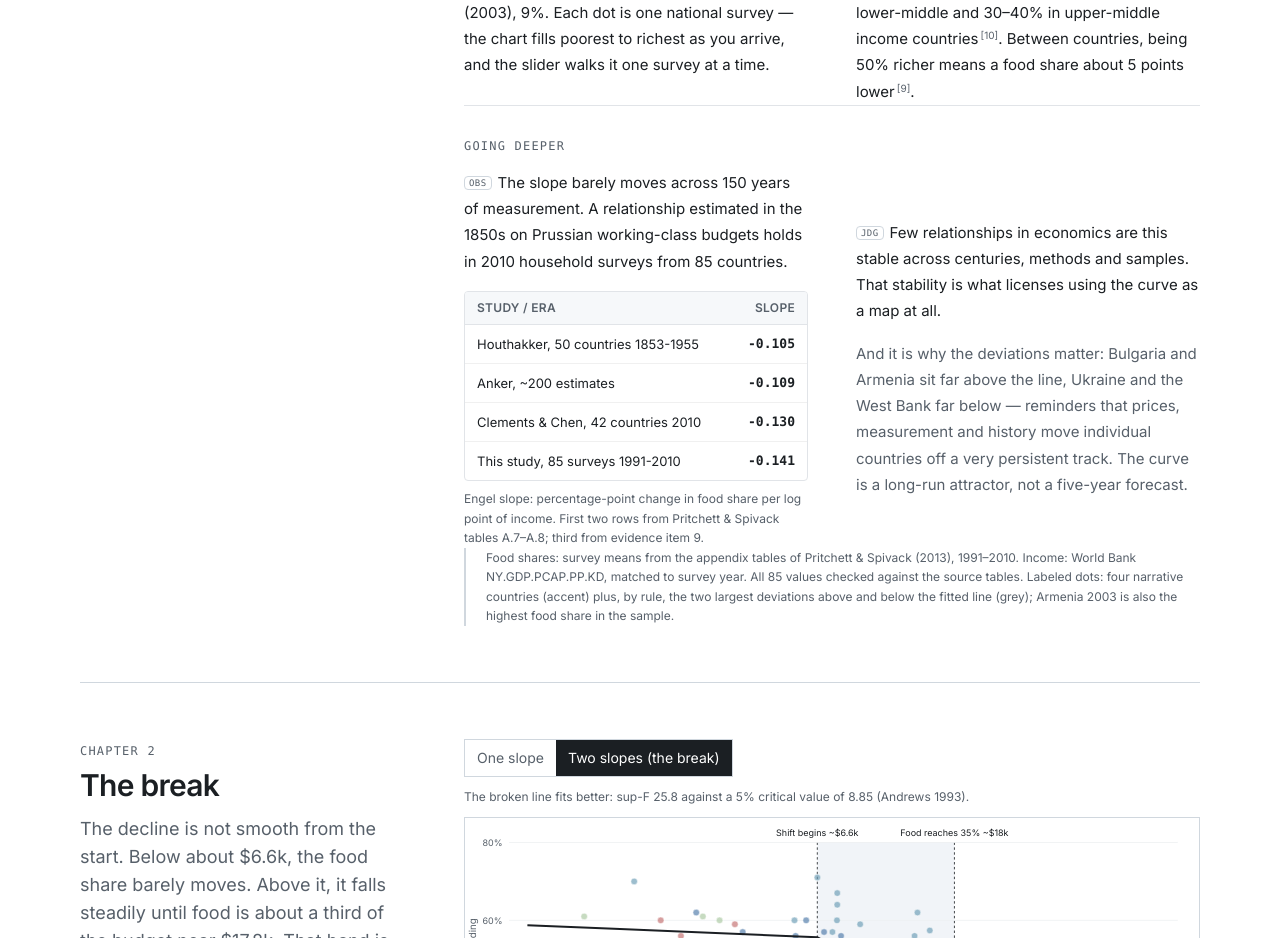
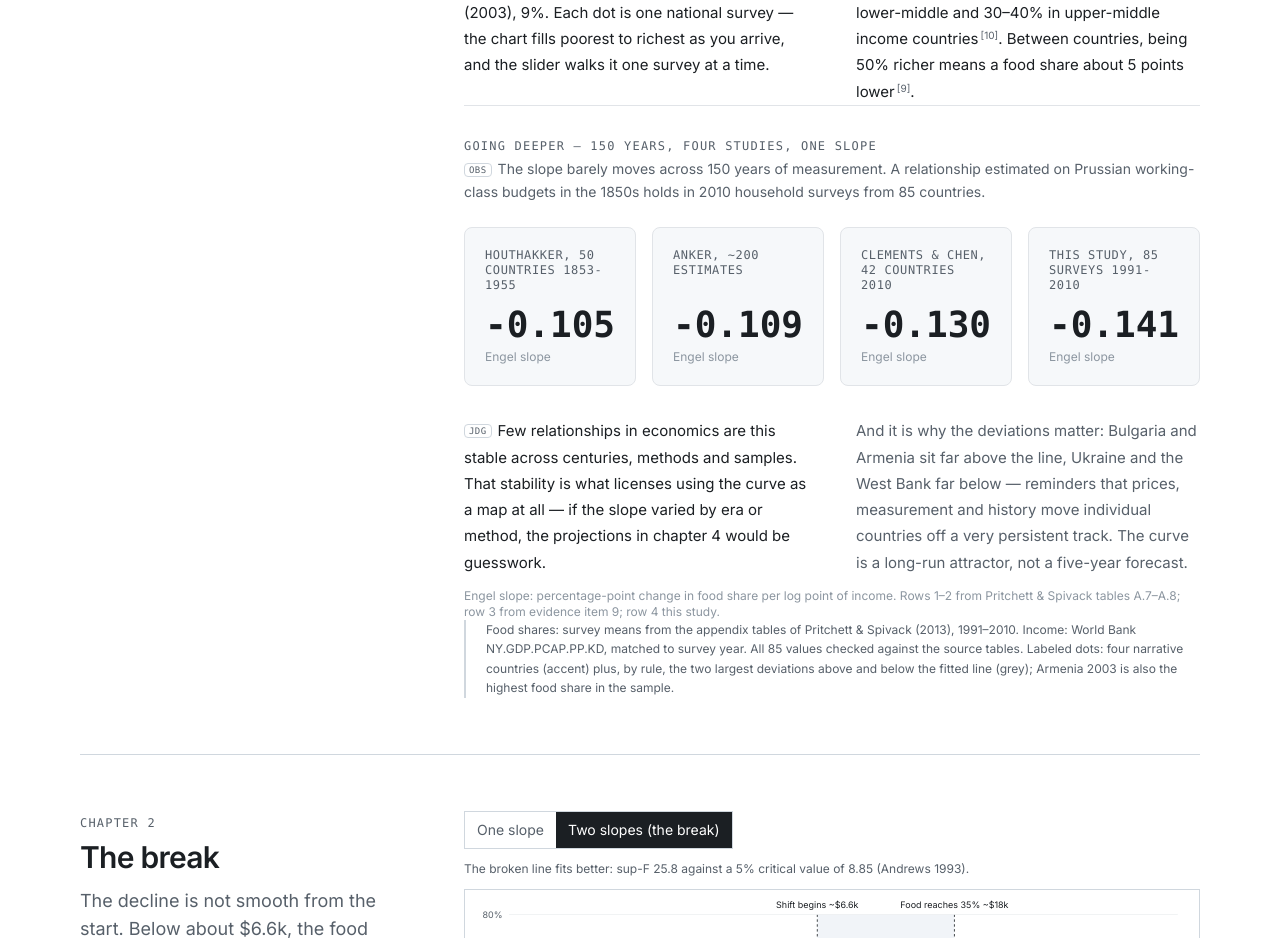
Before and after one commit to Replicant-Partners/engelscurves1, a Next.js app: page /story in a window 1280 px wide. Shown: the part 3420-4358 px from the top of the page. Built offline with nearby package versions, Linux system fonts and the light colour scheme.

Commit message:
fix(ch1-deeper): 4 horizontal slope tiles (text-4xl mono) spanning full width; analysis paragraphs below in 2-col; 150 years label

```diff
--- a/app/story/page.tsx
+++ b/app/story/page.tsx
@@ -243,48 +243,34 @@ export default function StoryPage() {
             </p>
           </div>
 
-          {/* Going deeper */}
+          {/* Going deeper — full-width horizontal */}
           <div className="mt-12 pt-8 border-t border-[#e1e4e8]">
-            <p className="text-xs font-mono text-[#57606a] tracking-widest mb-4">GOING DEEPER</p>
-            <div className="grid grid-cols-1 md:grid-cols-2 gap-x-12 gap-y-6">
+            <p className="text-xs font-mono text-[#57606a] tracking-widest mb-1">GOING DEEPER — 150 YEARS, FOUR STUDIES, ONE SLOPE</p>
+            <p className="text-[14px] text-[#57606a] leading-relaxed mb-6">
+              <Tag t="OBS" />The slope barely moves across 150 years of measurement. A relationship estimated on Prussian working-class budgets in the 1850s holds in 2010 household surveys from 85 countries.
+            </p>
 
-              {/* Left: historical stability table */}
-              <div>
-                <p className="text-[15px] leading-[1.75] mb-4">
-                  <Tag t="OBS" />The slope barely moves across 150 years of measurement. A relationship estimated in the 1850s on Prussian working-class budgets holds in 2010 household surveys from 85 countries.
-                </p>
-                <div className="border border-[#e1e4e8] rounded overflow-hidden">
-                  <table className="w-full text-sm border-collapse">
-                    <thead>
-                      <tr className="bg-[#f6f8fa] border-b border-[#e1e4e8]">
-                        <th className="py-2 px-3 text-left text-xs font-semibold text-[#57606a] uppercase tracking-wide">Study / Era</th>
-                        <th className="py-2 px-3 text-right text-xs font-semibold text-[#57606a] uppercase tracking-wide">Slope</th>
-                      </tr>
-                    </thead>
-                    <tbody>
-                      {deep.historicalSlopes.map((h) => (
-                        <tr key={h.label} className="border-b border-[#f0f0f0] last:border-0 hover:bg-[#f6f8fa]">
-                          <td className="py-2 px-3 text-[13px]">{h.label}</td>
-                          <td className="py-2 px-3 text-right font-mono text-[13px] font-semibold">{h.v.toFixed(3)}</td>
-                        </tr>
-                      ))}
-                    </tbody>
-                  </table>
+            {/* 4 metric tiles — full width */}
+            <div className="grid grid-cols-2 md:grid-cols-4 gap-4 mb-8">
+              {deep.historicalSlopes.map((h, i) => (
+                <div key={h.label} className="border border-[#e1e4e8] rounded-lg p-5 bg-[#f6f8fa] flex flex-col">
+                  <span className="text-xs font-mono text-[#57606a] tracking-wider mb-3 leading-tight">{h.label.toUpperCase()}</span>
+                  <span className="text-4xl font-semibold font-mono text-[#1b1f23] mt-auto">{h.v.toFixed(3)}</span>
+                  <span className="text-xs text-[#8c96a0] mt-1">Engel slope</span>
                 </div>
-                <p className="mt-2 text-xs text-[#57606a] leading-relaxed">Engel slope: percentage-point change in food share per log point of income. First two rows from Pritchett &amp; Spivack tables A.7&ndash;A.8; third from evidence item 9.</p>
-              </div>
+              ))}
+            </div>
 
-              {/* Right: why stability matters */}
-              <div className="flex flex-col justify-center">
-                <p className="text-[15px] leading-[1.75] mb-4">
-                  <Tag t="JDG" />Few relationships in economics are this stable across centuries, methods and samples. That stability is what licenses using the curve as a map at all.
-                </p>
-                <p className="text-[15px] leading-[1.75] text-[#57606a]">
-                  And it is why the deviations matter: Bulgaria and Armenia sit far above the line, Ukraine and the West Bank far below — reminders that prices, measurement and history move individual countries off a very persistent track. The curve is a long-run attractor, not a five-year forecast.
-                </p>
-              </div>
-
+            {/* Analysis — full width */}
+            <div className="grid grid-cols-1 md:grid-cols-2 gap-x-12 gap-y-4">
+              <p className="text-[15px] leading-[1.75]">
+                <Tag t="JDG" />Few relationships in economics are this stable across centuries, methods and samples. That stability is what licenses using the curve as a map at all — if the slope varied by era or method, the projections in chapter 4 would be guesswork.
+              </p>
+              <p className="text-[15px] leading-[1.75] text-[#57606a]">
+                And it is why the deviations matter: Bulgaria and Armenia sit far above the line, Ukraine and the West Bank far below — reminders that prices, measurement and history move individual countries off a very persistent track. The curve is a long-run attractor, not a five-year forecast.
+              </p>
             </div>
+            <p className="mt-3 text-xs text-[#8c96a0]">Engel slope: percentage-point change in food share per log point of income. Rows 1–2 from Pritchett &amp; Spivack tables A.7&ndash;A.8; row 3 from evidence item 9; row 4 this study.</p>
           </div>
 
           <Record>
```
Also changed, not shown: 1 other file (tests, documents, lock files or other folders).
